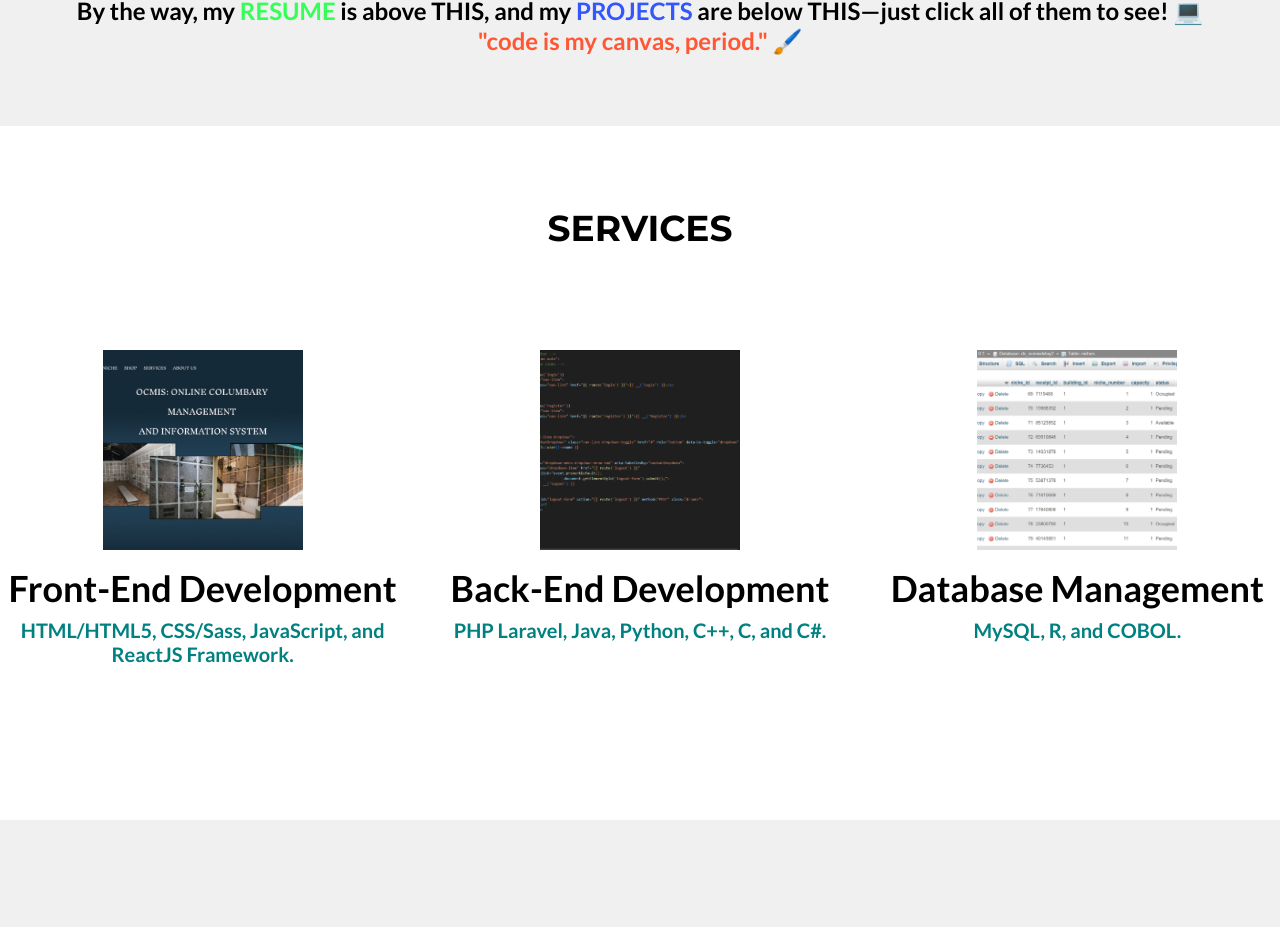
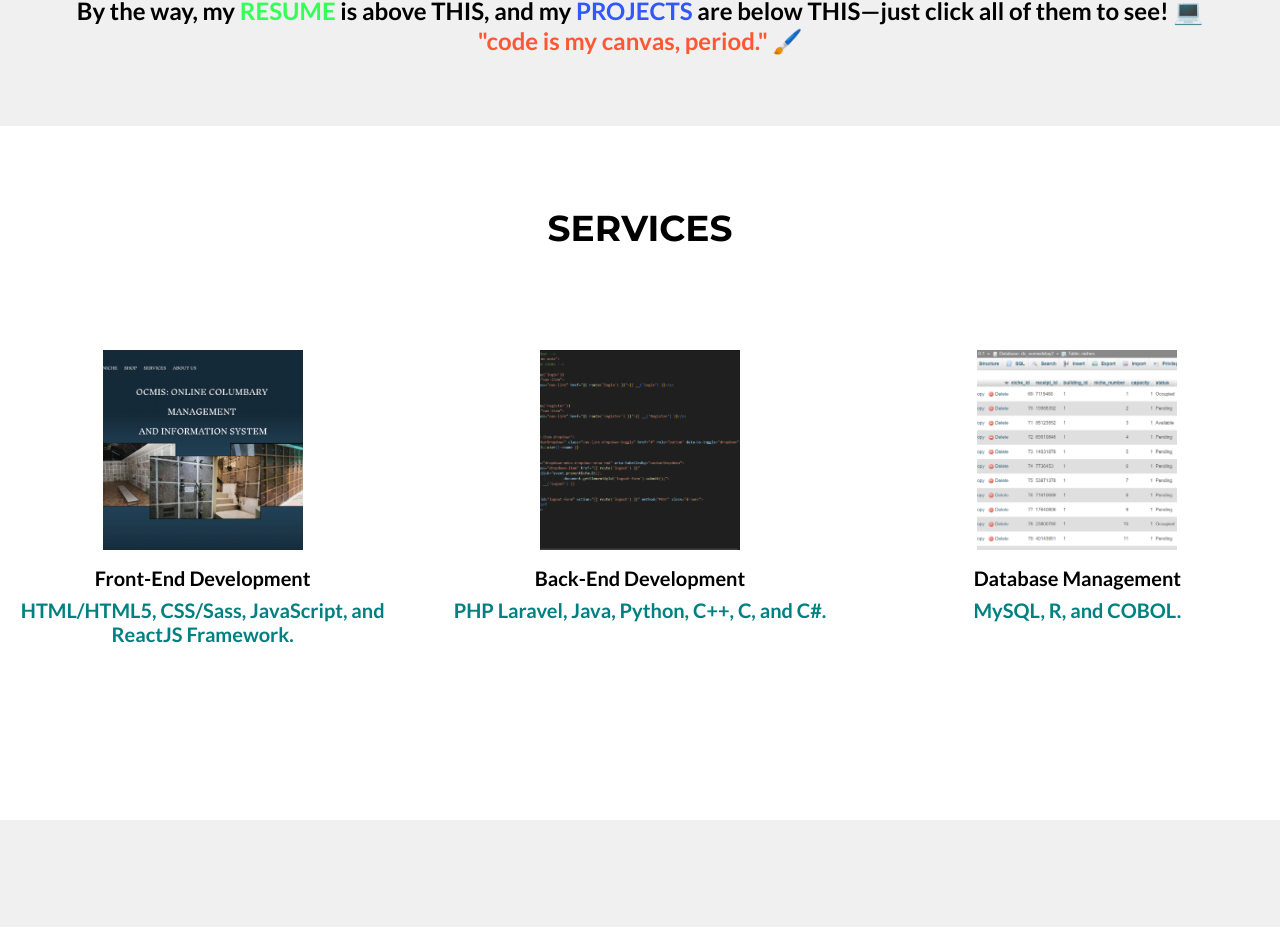
Before and after one commit to JohnPaulAugust21/portfolio, a React (Vite) app: page / in a window 1280 px wide. Shown: the part 1141-2068 px from the top of the page. Built offline with nearby package versions, Linux system fonts and the light colour scheme.

Commit message:
chore: changed dependencies.

```diff
--- a/src/Components/Service.scss
+++ b/src/Components/Service.scss
@@ -2,6 +2,12 @@
 
 .service {
   margin: 4rem 0;
+
+  // Declarations moved above the nested rules
+  margin-top: 0px;
+  background-color: $white;
+  height: 550px;
+
   .grid-container {
     margin-top: 100px;
     display: grid;
@@ -17,12 +23,10 @@
     }
   }
 
-  margin-top: 0px;
-  background-color: $white;
-  height: 550px;
-  @media (min-width: 320px) {
-    height: 550px;
+  @media (min-width: 768px) {
+    grid-template-columns: repeat(3, 1fr);
   }
+
   h1 {
     font-family: $heading-font-family;
     text-align: center;
@@ -94,6 +98,7 @@
       display: flex;
       flex-direction: column;
       gap: 0.5rem;
+
       .highlight {
         color: $teal;
         font-weight: bold;
@@ -103,29 +108,31 @@
         font-size: 1.5rem;
         font-weight: bold;
         color: var(--primary-color);
+
         @media (max-width: $mobileSMax) {
+          font-size: $size14;
+        }
+
+        @media (min-width: $mobileMMin) and (max-width: $breakpoint-mobile) {
+          font-size: $size16;
+        }
+
+        @media (min-width: $mobileLMin) and (max-width: $mobileLMax) {
           font-size: $size18;
         }
 
-        @media (min-width: $mobileMMin) and (max-width: $breakpoint-mobile) {
-          font-size: $size20;
-        }
-
-        @media (min-width: $mobileLMin) and (max-width: $mobileLMax) {
-          font-size: $size24;
-        }
-
         @media (min-width: $tabletMin) and (max-width: $tabletMax) {
-          font-size: $size30;
+          font-size: $size18;
         }
 
         @media (min-width: $laptop) {
-          font-size: $size36;
+          font-size: $size20;
         }
       }
 
       h3 {
         font-size: 1.2rem;
+
         @media (max-width: $mobileSMax) {
           font-size: $size14;
         }
```
